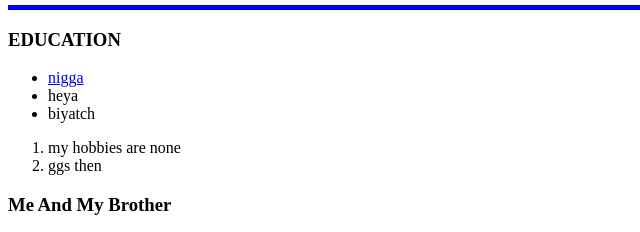
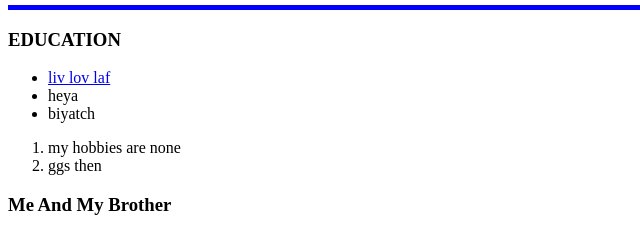
Before and after one commit to KartikBhatnagar00/cv, a plain HTML site: page index.html in a window 1280 px wide. Shown: the part 187-419 px from the top of the page, 0-640 px from the left. Drawn offline with Linux system fonts and the light colour scheme.

Commit message:
Update index.html

```diff
--- a/index.html
+++ b/index.html
@@ -19,7 +19,7 @@
         <hr size="5" noshade="" color="blue">
         <h3>EDUCATION</h3>
         <ul>
-            <li><a href = "helloworld.html"> nigga </a></li>
+            <li><a href = "helloworld.html"> liv lov laf </a></li>
             <li>heya</li>
             <li>biyatch</li>
         </ul>
```
